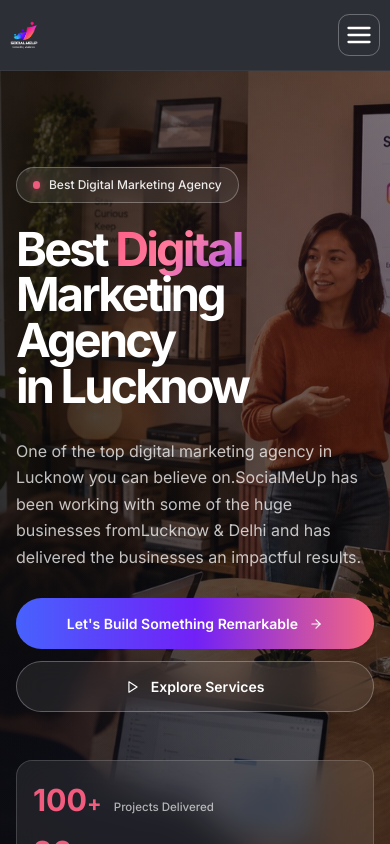
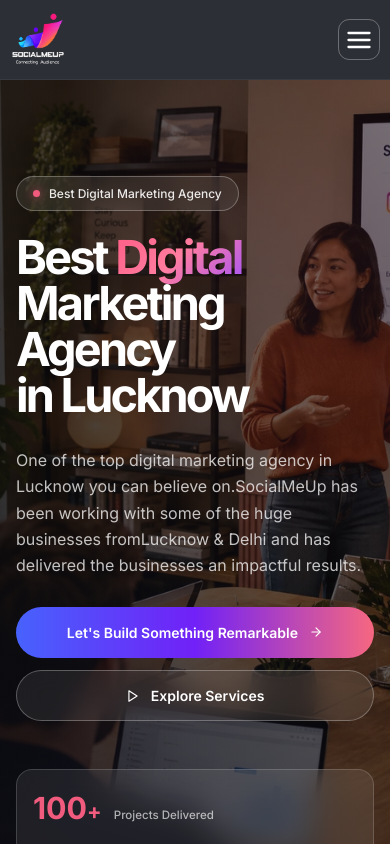
Before and after one commit to socialmeupteam-jpg/SocialMeUp-Agency, a React (Vite) app in the folder SocialMeUp-Agency/: page / in a window 390 px wide. Shown: the top 844 px of the page. Built offline with nearby package versions, Linux system fonts and the light colour scheme.

Commit message:
fix(navbar): improve responsive logo sizing and mobile layout

```diff
--- a/SocialMeUp-Agency/src/components/Navbar/Navbar.module.css
+++ b/SocialMeUp-Agency/src/components/Navbar/Navbar.module.css
@@ -1,3 +1,4 @@
+/* Navbar */
 .navbar {
   position: sticky;
   top: 0;
@@ -16,14 +17,13 @@
   overflow: visible;
 }
 
+/* Navbar container */
 .navbarContainer {
   display: flex;
   align-items: center;
   justify-content: space-between;
 
   width: calc(100% - 2rem);
-  max-width: none;
-
   min-height: 3.5rem;
 
   margin: 0 auto;
@@ -31,37 +31,48 @@
   box-sizing: border-box;
 }
 
-/* LOGO */
-
+/* Logo link */
 .logo {
   display: inline-flex;
   align-items: center;
-  gap: 0.55rem;
+
+  flex: 0 0 auto;
+  flex-shrink: 0;
 
   color: #ffffff;
   text-decoration: none;
   white-space: nowrap;
+}
 
-  min-width: 0;
-  flex-shrink: 0;
-}
+/* Logo wrapper */
 .logoMark {
-  display: grid;
-  place-items: center;
+  display: block;
+
   width: 6rem;
   height: 6rem;
-  font-size: 1.6rem;
-  flex-shrink: 0;
+
+  min-width: 6rem;
+  min-height: 6rem;
+
+  flex: 0 0 6rem;
 }
 
+/* Logo image */
 .logoMark img {
+  display: block;
+
   width: 100%;
   height: 100%;
-  object-fit: cover;
+
+  min-width: 100%;
+  min-height: 100%;
+
+  max-width: none;
+
+  object-fit: contain;
 }
 
-/* DESKTOP NAVIGATION */
-
+/* Desktop navigation */
 .navigation {
   display: flex;
   align-items: center;
@@ -71,6 +82,7 @@
   min-width: 0;
 }
 
+/* Navigation link */
 .navigationLink {
   display: inline-flex;
   align-items: center;
@@ -88,16 +100,17 @@
 
   transition:
     color 200ms ease,
+    background-color 200ms ease,
     opacity 200ms ease;
 }
 
+/* Navigation link hover */
 .navigationLink:hover,
 .navigationLink:focus-visible {
   color: #ffffff;
 }
 
-/* CONSULTATION BUTTON */
-
+/* Consultation button */
 .consultationButton {
   display: inline-flex;
   align-items: center;
@@ -109,6 +122,7 @@
 
   border: none;
   border-radius: 999px;
+
   background: linear-gradient(90deg, #4762fd, #7121f7, #f66780);
 
   color: #ffffff;
@@ -126,14 +140,14 @@
     box-shadow 200ms ease;
 }
 
+/* Consultation button hover */
 .consultationButton:hover,
 .consultationButton:focus-visible {
   transform: translateY(-2px);
   box-shadow: 0 8px 22px rgba(113, 33, 247, 0.28);
 }
 
-/* BACK HOME BUTTON */
-
+/* Back to home button */
 .backHomeButton {
   display: inline-flex;
   align-items: center;
@@ -143,8 +157,8 @@
 
   padding: 0.7rem 1.4rem;
 
+  border: 1px solid rgba(77, 98, 255, 0.35);
   border-radius: 999px;
-  border: 1px solid rgba(77, 98, 255, 0.35);
 
   background: rgba(77, 98, 255, 0.12);
 
@@ -162,6 +176,7 @@
     transform 200ms ease;
 }
 
+/* Back to home hover */
 .backHomeButton:hover,
 .backHomeButton:focus-visible {
   background: rgba(77, 98, 255, 0.22);
@@ -170,6 +185,7 @@
   transform: translateY(-2px);
 }
 
+/* Back home menu item */
 .backHome {
   display: flex;
   align-items: center;
@@ -195,11 +211,14 @@
     color 200ms ease;
 }
 
-.backHome:hover {
+/* Back home hover */
+.backHome:hover,
+.backHome:focus-visible {
   background: rgba(77, 98, 255, 0.22);
   color: #aab4ff;
 }
 
+/* Dropdown item */
 .dropdownItem {
   display: block;
 
@@ -221,17 +240,16 @@
     color 200ms ease;
 }
 
+/* Dropdown item hover */
 .dropdownItem:hover,
 .dropdownItem:focus-visible {
   background: rgba(255, 255, 255, 0.06);
   color: #ffffff;
 }
 
-/* MOBILE MENU BUTTON */
-
+/* Mobile menu button */
 .menuButton {
   display: none;
-
   align-items: center;
   justify-content: center;
 
@@ -247,29 +265,28 @@
 
   color: #ffffff;
 
+  font-size: 2rem;
+
   cursor: pointer;
 
-  font-size: 2rem;
-
-  flex-shrink: 0;
+  flex: 0 0 2.75rem;
 
   transition:
     background-color 200ms ease,
     border-color 200ms ease;
 }
 
-.menuButton:hover {
+/* Mobile menu button hover */
+.menuButton:hover,
+.menuButton:focus-visible {
   background: rgba(255, 255, 255, 0.06);
   border-color: rgba(255, 255, 255, 0.5);
 }
 
-/* LARGE DESKTOP
-   1440px+ */
-
+/* Large desktop */
 @media (min-width: 1440px) {
   .navbarContainer {
     width: calc(100% - 3rem);
-    max-width: none;
   }
 
   .navigation {
@@ -277,23 +294,17 @@
   }
 }
 
-/* DESKTOP / LAPTOP
-   1200px - 1439px */
-
-@media (max-width: 1439px) {
+/* Desktop */
+@media (min-width: 1200px) and (max-width: 1439px) {
   .navbarContainer {
     width: calc(100% - 3rem);
-    max-width: none;
   }
 }
 
-/* SMALL LAPTOP
-   1024px - 1199px */
-
-@media (max-width: 1199px) {
+/* Small laptop */
+@media (min-width: 1024px) and (max-width: 1199px) {
   .navbarContainer {
     width: calc(100% - 2.5rem);
-    max-width: none;
   }
 
   .navigation {
@@ -307,16 +318,10 @@
   .consultationButton {
     padding-inline: 1.15rem;
   }
-
-  .logoText {
-    font-size: 1.7rem;
-  }
 }
 
-/* TABLET LANDSCAPE
-   901px - 1023px */
-
-@media (max-width: 1023px) {
+/* Tablet landscape */
+@media (min-width: 769px) and (max-width: 1023px) {
   .navbarContainer {
     width: calc(100% - 2.5rem);
   }
@@ -333,41 +338,56 @@
     padding: 0.7rem 1rem;
     font-size: 0.82rem;
   }
+
+  .logoMark {
+    width: 5rem;
+    height: 5rem;
+
+    min-width: 5rem;
+    min-height: 5rem;
+
+    flex-basis: 5rem;
+  }
 }
 
-/* TABLET / MOBILE NAVIGATION
-   768px and below */
-
+/* Tablet and mobile */
 @media (max-width: 768px) {
   .navbar {
-    padding: 0.85rem 0;
+    padding: 0.65rem 0;
   }
 
   .navbarContainer {
     width: calc(100% - 2rem);
+    min-height: 4.5rem;
+  }
 
-    min-height: 3rem;
+  .logoMark {
+    width: 4.5rem;
+    height: 4.5rem;
+
+    min-width: 4.5rem;
+    min-height: 4.5rem;
+
+    flex: 0 0 4.5rem;
   }
 
   .menuButton {
     display: inline-flex;
+
+    width: 2.75rem;
+    height: 2.75rem;
+
+    flex-basis: 2.75rem;
   }
 
   .navigation {
     position: absolute;
 
     top: calc(100% + 0.5rem);
-
     right: 1rem;
     left: 1rem;
 
-    width: auto;
-    max-width: none;
-
     display: flex;
-
-    visibility: hidden;
-
     flex-direction: column;
     align-items: stretch;
 
@@ -382,11 +402,15 @@
 
     backdrop-filter: blur(1.25rem);
     -webkit-backdrop-filter: blur(1.25rem);
+
     box-shadow: 0 20px 50px rgba(0, 0, 0, 0.35);
 
+    visibility: hidden;
     opacity: 0;
 
     transform: translateY(-0.75rem);
+
+    pointer-events: none;
 
     transition:
       opacity 200ms ease,
@@ -398,10 +422,11 @@
 
   .navigationOpen {
     visibility: visible;
-
     opacity: 1;
 
     transform: translateY(0);
+
+    pointer-events: auto;
   }
 
   .navigationLink {
@@ -413,12 +438,13 @@
 
     padding: 0.9rem 1rem;
 
+    border-radius: 0.65rem;
+
     font-size: 0.95rem;
-
-    border-radius: 0.65rem;
   }
 
-  .navigationLink:hover {
+  .navigationLink:hover,
+  .navigationLink:focus-visible {
     background: rgba(255, 255, 255, 0.05);
   }
 
@@ -439,11 +465,9 @@
 
     width: 100%;
     min-width: 0;
-
     max-height: 320px;
 
     margin-top: 0.35rem;
-
     padding: 0.5rem;
 
     transform: none;
@@ -462,24 +486,20 @@
   }
 }
 
-/* LARGE MOBILE
-   481px - 600px */
-
-@media (max-width: 600px) {
+/* Large mobile */
+@media (min-width: 481px) and (max-width: 600px) {
   .navbarContainer {
     width: calc(100% - 1.5rem);
   }
 
-  .logo {
-    gap: 0.45rem;
-  }
   .logoMark {
-    width: 5rem;
-    height: 5rem;
-  }
+    width: 4rem;
+    height: 4rem;
 
-  .logoText {
-    font-size: clamp(1.4rem, 6vw, 1.7rem);
+    min-width: 4rem;
+    min-height: 4rem;
+
+    flex-basis: 4rem;
   }
 
   .navigation {
@@ -488,36 +508,32 @@
   }
 }
 
-/* MOBILE
-   481px and below */
-
+/* Mobile */
 @media (max-width: 480px) {
   .navbar {
-    padding: 0.75rem 0;
+    padding: 0.6rem 0;
   }
 
   .navbarContainer {
     width: calc(100% - 1.25rem);
-
-    min-height: 2.9rem;
-  }
-
-  .logo {
-    gap: 0.4rem;
+    min-height: 3.75rem;
   }
 
   .logoMark {
-    width: 1.75rem;
-    height: 1.75rem;
-  }
+    width: 3.5rem;
+    height: 3.5rem;
 
-  .logoText {
-    font-size: clamp(1.3rem, 6.5vw, 1.6rem);
+    min-width: 3.5rem;
+    min-height: 3.5rem;
+
+    flex: 0 0 3.5rem;
   }
 
   .menuButton {
     width: 2.6rem;
     height: 2.6rem;
+
+    flex-basis: 2.6rem;
 
     border-radius: 0.7rem;
 
@@ -568,30 +584,27 @@
   }
 }
 
-/* VERY SMALL PHONES
-   360px and below */
-
+/* Very small phones */
 @media (max-width: 360px) {
   .navbarContainer {
     width: calc(100% - 1rem);
   }
 
-  .logo {
-    gap: 0.3rem;
-  }
+  .logoMark {
+    width: 3.25rem;
+    height: 3.25rem;
 
-  .logoMark {
-    width: 1.6rem;
-    height: 1.6rem;
-  }
+    min-width: 3.25rem;
+    min-height: 3.25rem;
 
-  .logoText {
-    font-size: 1.3rem;
+    flex-basis: 3.25rem;
   }
 
   .menuButton {
     width: 2.45rem;
     height: 2.45rem;
+
+    flex-basis: 2.45rem;
 
     font-size: 1.6rem;
   }
@@ -616,26 +629,27 @@
   }
 }
 
-/* EXTRA SMALL PHONES
-   320px and below */
-
+/* Extra small phones */
 @media (max-width: 320px) {
   .navbarContainer {
     width: calc(100% - 0.75rem);
   }
 
-  .logoText {
-    font-size: 1.2rem;
-  }
+  .logoMark {
+    width: 3rem;
+    height: 3rem;
 
-  .logoMark {
-    width: 1.5rem;
-    height: 1.5rem;
+    min-width: 3rem;
+    min-height: 3rem;
+
+    flex-basis: 3rem;
   }
 
   .menuButton {
     width: 2.35rem;
     height: 2.35rem;
+
+    flex-basis: 2.35rem;
   }
 
   .navigation {
@@ -644,8 +658,7 @@
   }
 }
 
-/* TOUCH DEVICES */
-
+/* Touch devices */
 @media (hover: none) and (pointer: coarse) {
   .navigationLink:hover {
     color: rgba(255, 255, 255, 0.88);
@@ -666,8 +679,7 @@
   }
 }
 
-/* REDUCED MOTION */
-
+/* Reduced motion */
 @media (prefers-reduced-motion: reduce) {
   .navigation,
   .dropdownMenu,
--- a/SocialMeUp-Agency/src/components/Navbar/Navbar.tsx
+++ b/SocialMeUp-Agency/src/components/Navbar/Navbar.tsx
@@ -23,26 +23,27 @@
     setIsMenuOpen((previousState) => !previousState);
   };
 
-  // Handles normal navigation links
+  // Handles navigation links
   const handleNavigation = (
     event: React.MouseEvent<HTMLAnchorElement>,
-    href: string
+    href: string,
   ) => {
-    // External links
+    // Allows external links to work normally
     if (href.startsWith("http")) {
       return;
     }
 
-    // Portfolio route
+    // Allows route navigation to work normally
     if (href === "/portfolio") {
+      setIsMenuOpen(false);
       return;
     }
 
-    // Section links
+    // Handles homepage section links
     if (href.startsWith("#")) {
       event.preventDefault();
 
-      // If already on homepage, scroll directly
+      // Scrolls directly when already on homepage
       if (location.pathname === "/") {
         const section = document.querySelector(href);
 
@@ -57,18 +58,16 @@
         return;
       }
 
-      // If on another page, go to homepage first
+      // Navigates to homepage section from another page
       window.location.href = `/${href}`;
     }
   };
 
-  // Handles logo navigation to Hero section
-  const handleLogoClick = (
-    event: React.MouseEvent<HTMLAnchorElement>
-  ) => {
+  // Handles logo navigation
+  const handleLogoClick = (event: React.MouseEvent<HTMLAnchorElement>) => {
     event.preventDefault();
 
-    // If already on homepage, smoothly scroll to Hero
+    // Scrolls to hero when already on homepage
     if (location.pathname === "/") {
       const heroSection = document.querySelector("#hero");
 
@@ -83,44 +82,46 @@
       return;
     }
 
-    // If on another page, navigate to homepage Hero
+    // Navigates to homepage hero from another page
     window.location.href = "/#hero";
   };
 
-  // Calendly should ONLY be used for the consultation button
+  // Opens consultation booking page
   const handleBookConsultation = () => {
     window.open(
       "https://calendly.com/prashantsocialmeup/30min",
       "_blank",
-      "noopener,noreferrer"
+      "noopener,noreferrer",
     );
   };
 
+  // Closes mobile menu after route changes
   useEffect(() => {
     setIsMenuOpen(false);
   }, [location.pathname]);
 
   return (
     <header className={styles.navbar}>
+      {" "}
       <div className={styles.navbarContainer}>
-        {/* Logo */}
+        {/* Logo */}{" "}
         <a
           href="#hero"
           className={styles.logo}
           aria-label="SocialMeUp home"
           onClick={handleLogoClick}
         >
-          <span className={styles.logoMark} aria-hidden="true">
+          {" "}
+          <span className={styles.logoMark}>
+            {" "}
             <img
               src="/Logo.webp"
-              alt="SocialMeUp-logo"
-              className="logo"
+              alt="SocialMeUp logo"
               width={1234}
               height={1275}
-            />
-          </span>
+            />{" "}
+          </span>{" "}
         </a>
-
         {isHome ? (
           <>
             {/* Navigation */}
@@ -136,15 +137,13 @@
                   key={link.label}
                   href={link.href}
                   className={styles.navigationLink}
-                  onClick={(event) =>
-                    handleNavigation(event, link.href)
-                  }
+                  onClick={(event) => handleNavigation(event, link.href)}
                 >
                   {link.label}
                 </a>
               ))}
 
-              {/* Consultation Button */}
+              {/* Consultation button */}
               <button
                 type="button"
                 className={styles.consultationButton}
@@ -154,15 +153,13 @@
               </button>
             </nav>
 
-            {/* Mobile Menu Button */}
+            {/* Mobile menu button */}
             <button
               type="button"
               className={styles.menuButton}
               onClick={handleMenuToggle}
               aria-label={
-                isMenuOpen
-                  ? "Close navigation menu"
-                  : "Open navigation menu"
+                isMenuOpen ? "Close navigation menu" : "Open navigation menu"
               }
               aria-expanded={isMenuOpen}
               aria-controls="main-navigation"
```
